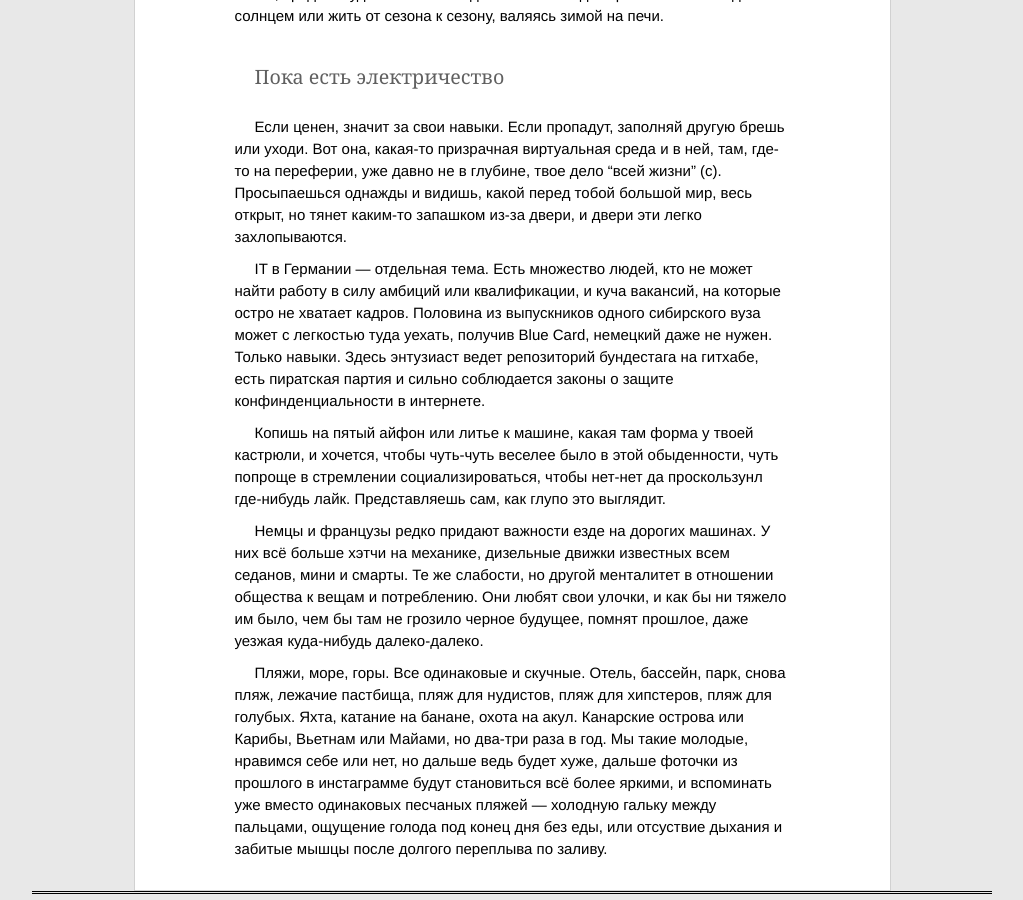
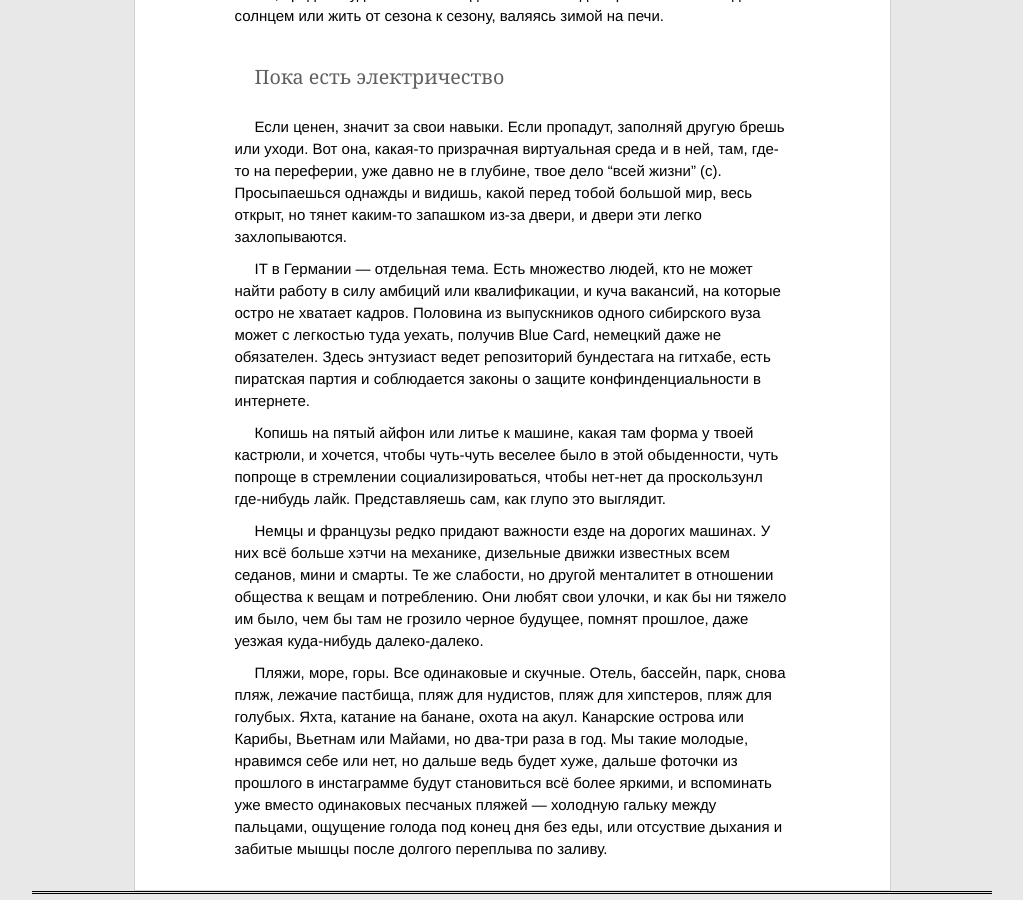
Before and after one commit to ptmt/ptmt.github.com, a Jekyll site: the page built from _posts/2012-09-03-ich-verstehe-sie-nicht.md, in a window 1280 px wide and 900 px high, scrolled down 2371 px. Shown: the whole window, without its empty margins (128-1151 px from the left). Built offline with Jekyll 4.4.1, drawn with Linux system fonts in a browser that asks for light colours; Markdown is read by kramdown in place of the engine named in the settings.

Commit message:
Update _posts/2012-09-03-ich-verstehe-sie-nicht.md

```diff
--- a/_posts/2012-09-03-ich-verstehe-sie-nicht.md
+++ b/_posts/2012-09-03-ich-verstehe-sie-nicht.md
@@ -41,7 +41,7 @@ title: Прогулять уроки истории
 
 Если ценен, значит за свои навыки. Если пропадут, заполняй другую брешь или уходи. Вот она, какая-то призрачная виртуальная среда и в ней, там, где-то на переферии, уже давно не в глубине, твое дело "всей жизни" (с). Просыпаешься однажды и видишь, какой перед тобой большой мир, весь открыт, но тянет каким-то запашком из-за двери, и двери эти легко захлопываются.
 
-IT в Германии — отдельная тема. Есть множество людей, кто не может найти работу в силу амбиций или квалификации, и куча вакансий, на которые остро не хватает кадров. Половина из выпускников одного сибирского вуза может с легкостью туда уехать, получив Blue Card, немецкий даже не нужен. Только навыки. Здесь энтузиаст ведет репозиторий бундестага на гитхабе, есть пиратская партия и сильно соблюдается законы о защите конфинденциальности в интернете.
+IT в Германии — отдельная тема. Есть множество людей, кто не может найти работу в силу амбиций или квалификации, и куча вакансий, на которые остро не хватает кадров. Половина из выпускников одного сибирского вуза может с легкостью туда уехать, получив Blue Card, немецкий даже не обязателен. Здесь энтузиаст ведет репозиторий бундестага на гитхабе, есть пиратская партия и соблюдается законы о защите конфинденциальности в интернете.
 
 Копишь на пятый айфон или литье к машине, какая там форма у твоей кастрюли, и хочется, чтобы чуть-чуть веселее было в этой обыденности, чуть попроще в стремлении социализироваться, чтобы нет-нет да проскользунл где-нибудь лайк. Представляешь сам, как глупо это выглядит.
 
```
